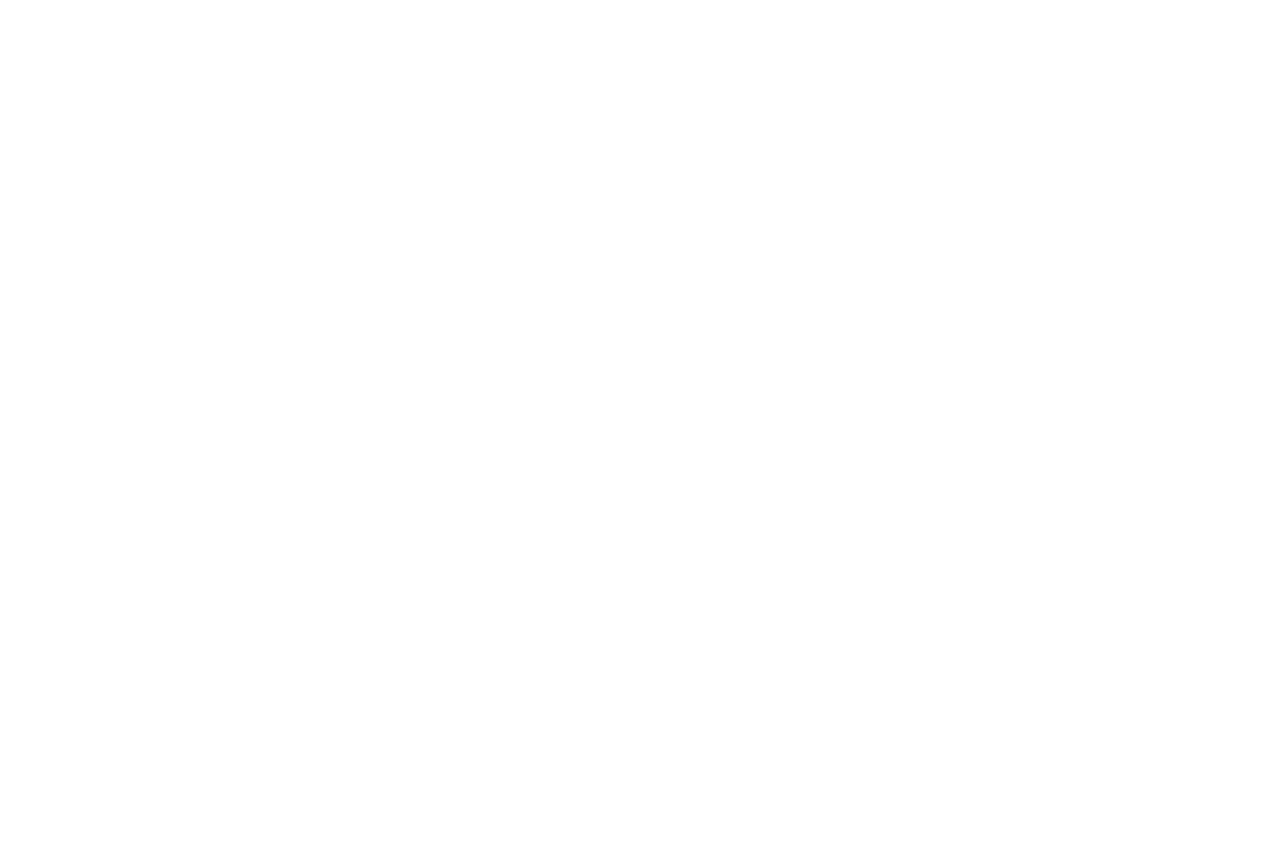
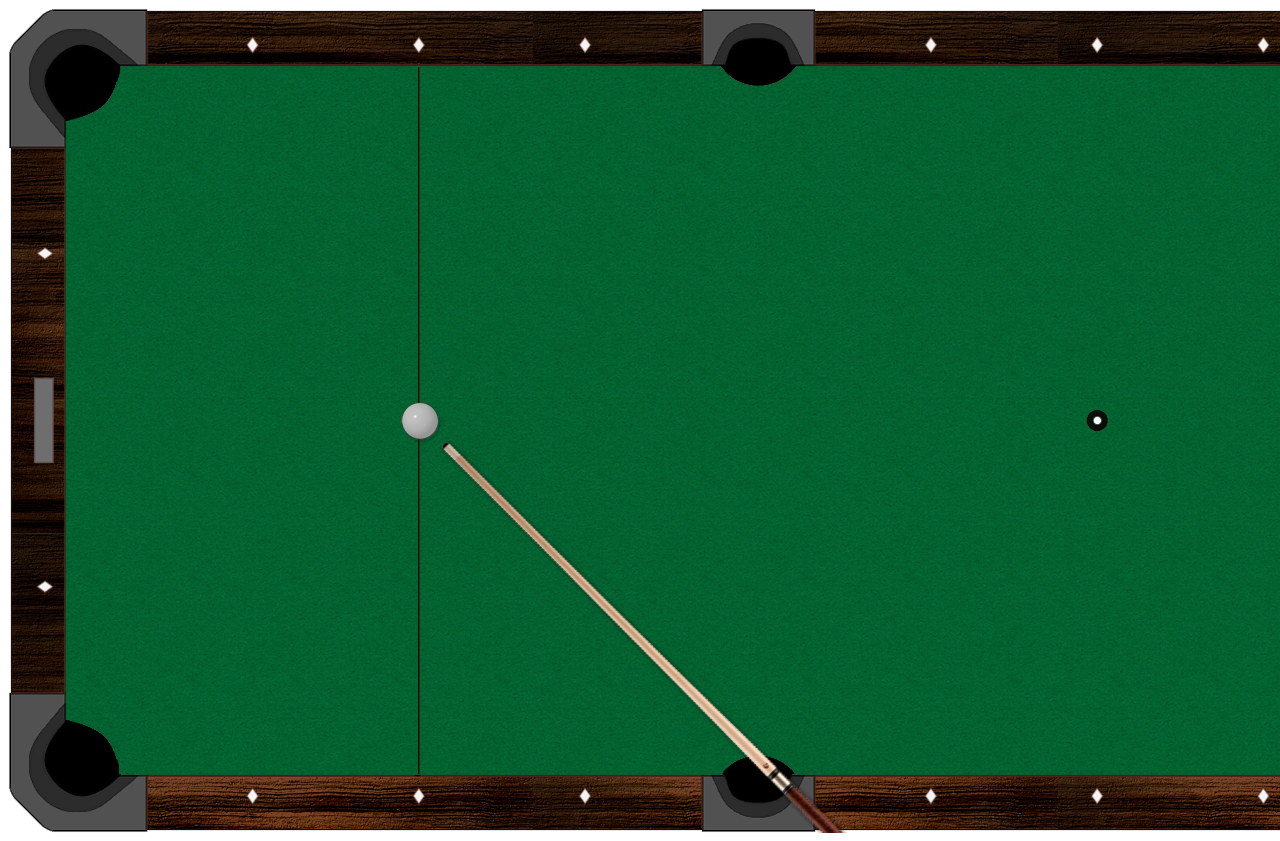
Before and after one commit to NiranDishi/AI-Pool-Game-JS, a plain HTML site: page Classic Pool Game/index.html in a window 1280 px wide. Shown: the top 841 px of the page. Drawn offline with Linux system fonts and the light colour scheme.

Commit message:
Ball Movment Implemented Table Is Implemented Stick Is Now Functional

```diff
--- a/Classic Pool Game/Assets.js
+++ b/Classic Pool Game/Assets.js
@@ -17,7 +17,7 @@ function loadAssets(callback){
 
         let spriteImage = new Image();
         spriteImage.src = "./assets/sprites/" + fileName;
-        spriteImage.onLoad = function(){
+        spriteImage.onload = function(){
             assetsStillLoading--;
         }
 
@@ -25,6 +25,8 @@ function loadAssets(callback){
     }
     sprites.background = loadSprite('spr_background4.png');
     sprites.stick = loadSprite('spr_stick.png');
+    sprites.whiteBall = loadSprite('spr_ball2.png');
+
 
     assetsLoadingLoop(callback);
 }
--- /dev/null
+++ b/Classic Pool Game/Ball.js
@@ -0,0 +1,20 @@
+const BALL_ORIGIN = new Vector2(25,25);
+
+function Ball(position){
+    this.position = position;
+    this.velocity = new Vector2();
+}
+
+Ball.prototype.update = function(delta){
+    this.position.addTo(this.velocity.mult(delta));
+
+    this.velocity=this.velocity.mult(0.98);
+}
+
+Ball.prototype.draw = function(){
+    Canvas.drawImage(sprites.whiteBall, this.position, BALL_ORIGIN)
+}
+
+Ball.prototype.shoot = function(power,rotation){
+this.velocity = new Vector2(power*Math.cos(rotation),power*Math.sin(rotation));
+}
--- a/Classic Pool Game/Canvas.js
+++ b/Classic Pool Game/Canvas.js
@@ -7,18 +7,19 @@ Canvas2D.prototype.clear = function(){
     this._canvasContext.clearRect(0,0,this._canvas.width,this._canvas.height);
 }
 
-Canvas2D.prototype.drawImage = function(image,position){
-    this._canvasContext.drawImage(image,position.x,position.y);
+Canvas2D.prototype.drawImage = function(image, position, origin , rotation=0){
+    if(!position){
+        position = new Vector2();
+    }
+
+    if(!origin){
+        origin = new Vector2();
+    }
+    this._canvasContext.save();
+    this._canvasContext.translate(position.x, position.y);
+    this._canvasContext.rotate(rotation);
+    this._canvasContext.drawImage(image,-origin.x, -origin.y);
+    this._canvasContext.restore();
 }
 
 let Canvas = new Canvas2D();
-
-// // //Testing.
-// let image = new Image();
-// image.src = "./assets/sprites/spr_background4.png";
-
-// setTimeout(()=>{
-//     Canvas.drawImage(image,{x:0,y:0});
-
-
-// },1000);
--- a/Classic Pool Game/Game.js
+++ b/Classic Pool Game/Game.js
@@ -21,6 +21,7 @@ Game.prototype.mainLoop= function(){
     Canvas.clear();
     PoolGame.gameWorld.update();
     PoolGame.gameWorld.draw();
+    Mouse.reset();
 
     requestAnimationFrame(PoolGame.mainLoop);
 
--- a/Classic Pool Game/GameWorld.js
+++ b/Classic Pool Game/GameWorld.js
@@ -1,13 +1,23 @@
+const DELTA = 1/100;
+
 function GameWorld(){
 
+this.whiteBall = new Ball(new Vector2(413,413));
+this.stick = new Stick(new Vector2(413,413),
+this.whiteBall.shoot.bind(this.whiteBall)
+);
 }
 
 GameWorld.prototype.update = function(){
 
+    this.stick.update();
+    this.whiteBall.update(DELTA);
 }
 
 GameWorld.prototype.draw = function(){
 
     Canvas.drawImage(sprites.background,{x:0,y:0});
+    this.stick.draw();
+    this.whiteBall.draw();
 
 }
--- /dev/null
+++ b/Classic Pool Game/Stick.js
@@ -0,0 +1,45 @@
+const STICK_ORIGIN = new Vector2(970,11);
+const STICK_SHOT_ORIGIN = new Vector2(950,11);
+
+function Stick(position,onShoot){
+    this.position = position;
+    this.rotation = 0 ;
+    this.origin = STICK_ORIGIN.copy();
+    this.power=0;
+    this.onShoot = onShoot;
+
+}
+
+Stick.prototype.update = function(){
+
+    if(Mouse.left.down){
+        this.increasePower();
+    }
+    else if(this.power>0){
+        this.shoot();
+    }
+    this.updateRotation();
+}
+
+Stick.prototype.draw = function(){
+ Canvas.drawImage(sprites.stick, this.position,this.origin,this.rotation);
+}
+
+Stick.prototype.updateRotation = function(){
+
+    let opposite = Mouse.position.y - this.position.y;
+    let adjacent = Mouse.position.x - this.position.x;
+
+    this.rotation = Math.atan2(opposite,adjacent);
+}
+
+Stick.prototype.increasePower = function(){
+    this.power +=100;
+    this.origin.x+=5;
+}
+
+Stick.prototype.shoot=function(){
+    this.onShoot(this.power,this.rotation);
+    this.power=0;
+    this.origin=STICK_SHOT_ORIGIN;
+}
--- /dev/null
+++ b/Classic Pool Game/Vector2.js
@@ -0,0 +1,20 @@
+function Vector2(x=0,y=0){
+    this.x= x;
+    this.y=y;
+
+}
+
+Vector2.prototype.copy = function(){
+
+    return new Vector2(this.x,this.y);
+}
+
+Vector2.prototype.addTo = function(vector){
+    this.x +=vector.x;
+    this.y +=vector.y;
+}
+
+Vector2.prototype.mult = function(scalar){
+
+    return new Vector2(this.x*scalar,this.y*scalar);
+}
--- a/Classic Pool Game/index.html
+++ b/Classic Pool Game/index.html
@@ -7,10 +7,17 @@
     <body>
         <canvas id="screen" width="1500" height="825"></canvas>
 
+        <script src="Vector2.js"></script>
+        <script src="input/ButtonState.js"></script>
+        <script src="input/Mouse.js"></script>
         <script src="Canvas.js"></script>
         <script src="Assets.js"></script>
+        <script src="Ball.js"></script>
+        <script src="Stick.js"></script>
         <script src="GameWorld.js"></script>
         <script src="Game.js"></script>
+
+
 
 
         <script >
--- /dev/null
+++ b/Classic Pool Game/input/ButtonState.js
@@ -0,0 +1,4 @@
+function ButtonState(){
+    this.down = false;
+    this.pressed = false;
+}
--- /dev/null
+++ b/Classic Pool Game/input/Mouse.js
@@ -0,0 +1,56 @@
+function handleMouseMove(evt){
+    let x = evt.pageX;
+    let y = evt.pageY;
+
+    Mouse.position = new Vector2(x,y);
+}
+
+function handleMouseDown(evt){
+    handleMouseMove(evt);
+
+    if (evt.which === 1){
+        if(!Mouse.left.down)
+            Mouse.left.pressed = true;
+        Mouse.left.down = true;
+    } else if (evt.which === 2){
+        if (!Mouse.middle.down)
+            Mouse.middle.pressed = true;
+        Mouse.middle.down = true;
+    }else if (evt.which===3){
+        if (!Mouse.right.down)
+            Mouse.right.pressed = true;
+        Mouse.right.down = true;
+    }
+}
+
+function handleMouseUp(evt){
+    handleMouseMove(evt);
+    if (evt.which === 1)
+        Mouse.left.down = false;
+    else if (evt.which === 2)
+        Mouse.middle.down = false;
+    else if (evt.which===3)
+        Mouse.right.down = false;
+
+
+}
+
+function MouseHandler(){
+    this.left = new ButtonState();
+    this.middle = new ButtonState();
+    this.right = new ButtonState();
+
+    this.position = new Vector2();
+
+    document.onmousemove = handleMouseMove;
+    document.onmousedown = handleMouseDown;
+    document.onmouseup = handleMouseUp;
+}
+
+MouseHandler.prototype.reset = function(){
+    this.left.pressed = false;
+    this.middle.pressed = false;
+    this.right.pressed = false;
+}
+
+let Mouse = new MouseHandler();
```
